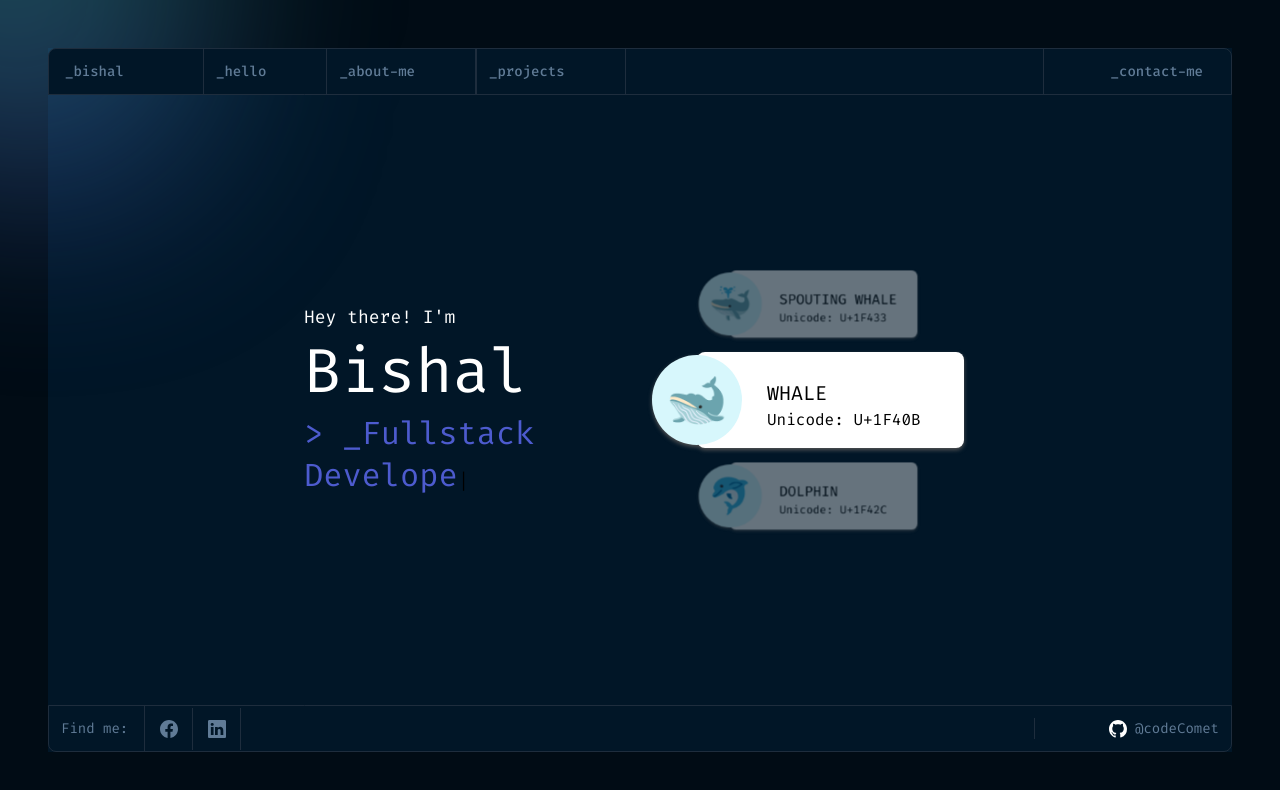
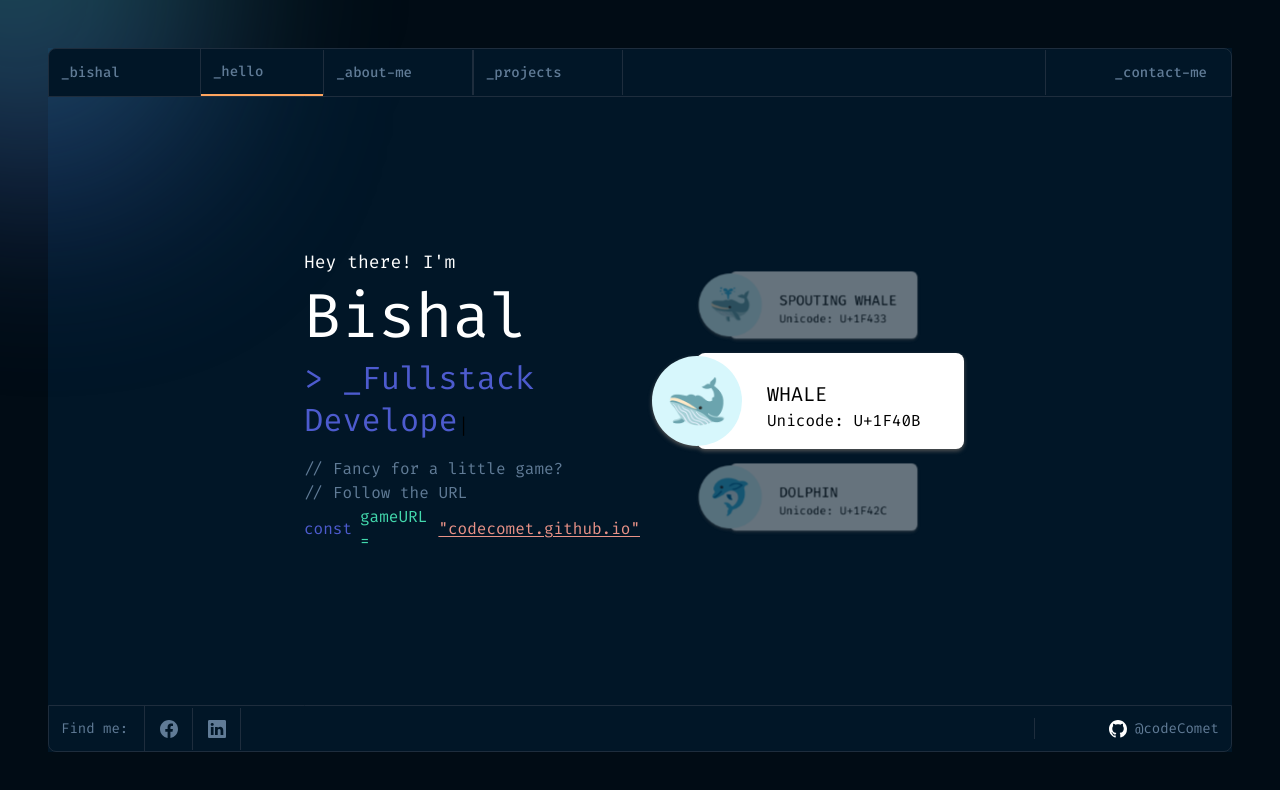
Before and after one commit to codeComet/portfolio2, a React (Vite) app: page / in a window 1280 px wide. Shown: the top 790 px of the page. Built offline with nearby package versions, Linux system fonts and the light colour scheme.

Commit message:
navbar active link styles + game site added

```diff
--- a/src/components/Navbar.jsx
+++ b/src/components/Navbar.jsx
@@ -1,5 +1,5 @@
 import React, { useState } from "react";
-import { Link } from "react-router-dom";
+import { NavLink } from "react-router-dom";
 import { HiOutlineCode } from "react-icons/hi";
 import { MdClose } from "react-icons/md";
 
@@ -15,33 +15,45 @@ const Navbar = () => {
         <div className="flex items-center justify-between px-3 md:px-0  ">
           {/* Logo section */}
           <div className="flex-none xl:w-[10%] lg:w-[12%]  text-left p-3 pl-0 border-border">
-            <Link to="/">
+            <NavLink to="/">
               <p className="text-label font-medium md:text-code">_bishal</p>
-            </Link>
+            </NavLink>
           </div>
           {/* Menu section */}
           <div className="items-center flex-auto justify-start xl:w-[80%] lg:w-[73%]  border border-border border-y-0 border-r-0 hidden lg:flex">
-            <Link to="/" className="pr-[60px]  p-3 no-underline">
+            <NavLink
+              to="/"
+              className="pr-[60px]  p-3 no-underline"
+              style={({ isActive }) => ({
+                borderBottom: isActive ? "2px solid #FEA55F" : "none",
+              })}
+            >
               <p className="hover:text-white ease-in-out duration-300 text-label font-medium md:text-code">
                 _hello
               </p>
-            </Link>
-            <Link
+            </NavLink>
+            <NavLink
               to="/about"
               className="pr-[60px] border-y-0 border border-border p-3 no-underline"
+              style={({ isActive }) => ({
+                borderBottom: isActive ? "2px solid #FEA55F" : "none",
+              })}
             >
               <p className="hover:text-white ease-in-out duration-300 text-label font-medium md:text-code">
                 _about-me
               </p>
-            </Link>
-            <Link
+            </NavLink>
+            <NavLink
               to="/projects"
               className="pr-[60px] border-y-0 border border-border p-3 no-underline"
+              style={({ isActive }) => ({
+                borderBottom: isActive ? "2px solid #FEA55F" : "none",
+              })}
             >
               <p className="hover:text-white ease-in-out duration-300 text-label font-medium md:text-code">
                 _projects
               </p>
-            </Link>
+            </NavLink>
           </div>
           {/* Mobile menu */}
           <button
@@ -69,7 +81,7 @@ const Navbar = () => {
             </div>
 
             <div className="w-full text-center">
-              <Link
+              <NavLink
                 to="/"
                 className="mb-4 p-3 no-underline"
                 onClick={() => showNav(false)}
@@ -77,8 +89,8 @@ const Navbar = () => {
                 <p className=" ease-in-out duration-300 text-[24px] font-medium text-white">
                   _hello
                 </p>
-              </Link>
-              <Link
+              </NavLink>
+              <NavLink
                 to="/about"
                 className="mb-4 p-3 no-underline"
                 onClick={() => showNav(false)}
@@ -86,8 +98,8 @@ const Navbar = () => {
                 <p className=" ease-in-out duration-300 text-[24px] font-medium text-white">
                   _about-me
                 </p>
-              </Link>
-              <Link
+              </NavLink>
+              <NavLink
                 to="/projects"
                 className="mb-4 p-3 no-underline"
                 onClick={() => showNav(false)}
@@ -95,16 +107,16 @@ const Navbar = () => {
                 <p className=" ease-in-out duration-300 text-[24px] font-medium text-white">
                   _projects
                 </p>
-              </Link>
+              </NavLink>
             </div>
           </div>
           {/* Contact */}
           <div className="flex-none items-center justify-end whitespace-nowrap text-right xl:w-[10%] lg:w-[15%]  p-3 hidden lg:flex border border-border border-y-0 border-r-0">
-            <Link to="/">
+            <NavLink to="/">
               <p className="hover:text-white ease-in-out duration-300 text-label font-medium md:text-code ">
                 _contact-me
               </p>
-            </Link>
+            </NavLink>
           </div>
         </div>
       </nav>
--- a/src/pages/Home.jsx
+++ b/src/pages/Home.jsx
@@ -1,11 +1,10 @@
 import React from "react";
 import { VerticalSlider } from "../components";
-
 import Typewriter from "typewriter-effect";
 
 const Home = () => {
   return (
-    <div className="w-full h-auto px-64 flex items-center justify-center flex-wrap ">
+    <div className="w-full h-auto px-64 flex items-center justify-center flex-wrap z-10">
       <div className="w-1/2 mx-auto ">
         <p className="text-bodyFont text-white">Hey there! I'm</p>
         <h1 className="text-heading text-white">Bishal</h1>
@@ -22,6 +21,22 @@ const Home = () => {
           }}
           skipAddStyles
         />
+        <div className="mt-4">
+          <p className="text-bodyText">// Fancy for a little game?</p>
+          <p className="text-bodyText">// Follow the URL</p>
+          <div className="flex items-center">
+            <p className="text-blue mr-2">const</p>
+            <p className="text-green mr-2">gameURL = </p>
+            <a
+              href="https://codecomet.github.io"
+              target="_blank"
+              className="text-coral underline underline-offset-2"
+              rel="noopener noreferrer"
+            >
+              "codecomet.github.io"
+            </a>
+          </div>
+        </div>
       </div>
       <div className="w-1/2  bg-hero-bg bg-contain bg-center">
         <VerticalSlider />
--- a/tailwind.config.cjs
+++ b/tailwind.config.cjs
@@ -3,10 +3,20 @@ module.exports = {
   content: ["./src/**/*.{js,jsx,ts,tsx}"],
   theme: {
     screens: {
-      sm: "480px",
-      md: "768px",
-      lg: "976px",
-      xl: "1440px",
+      // '2xl': {'max': '1535px'},
+      // // => @media (max-width: 1535px) { ... }
+
+      xl: "1200px",
+      // => @media (min-width: 1200px) { ... }
+
+      lg: "992px",
+      // => @media (min-width: 992px) { ... }
+
+      md: "600px",
+      // => @media (min-width: 600px) { ... }
+
+      sm: { max: "600px" },
+      // => @media (max-width: 600px) { ... }
     },
     colors: {
       body: "#010C15", //bg-body
```
